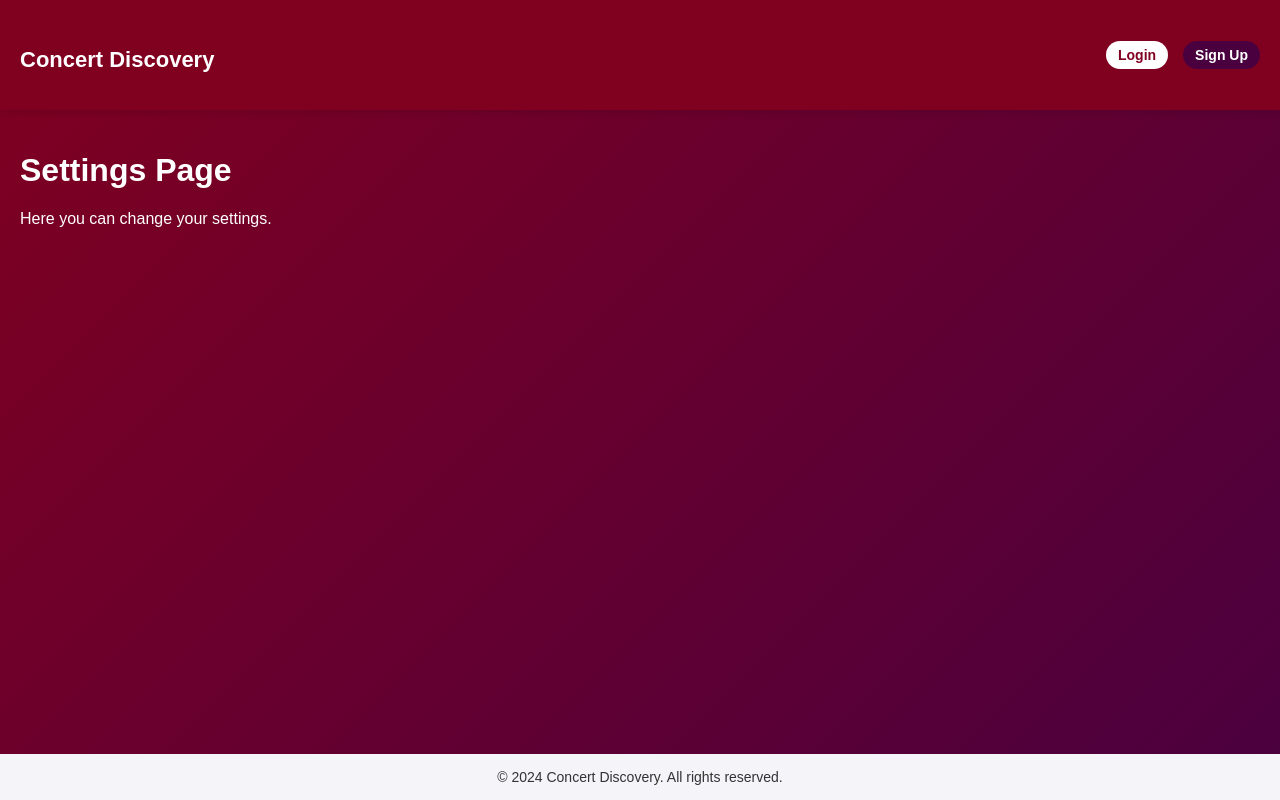
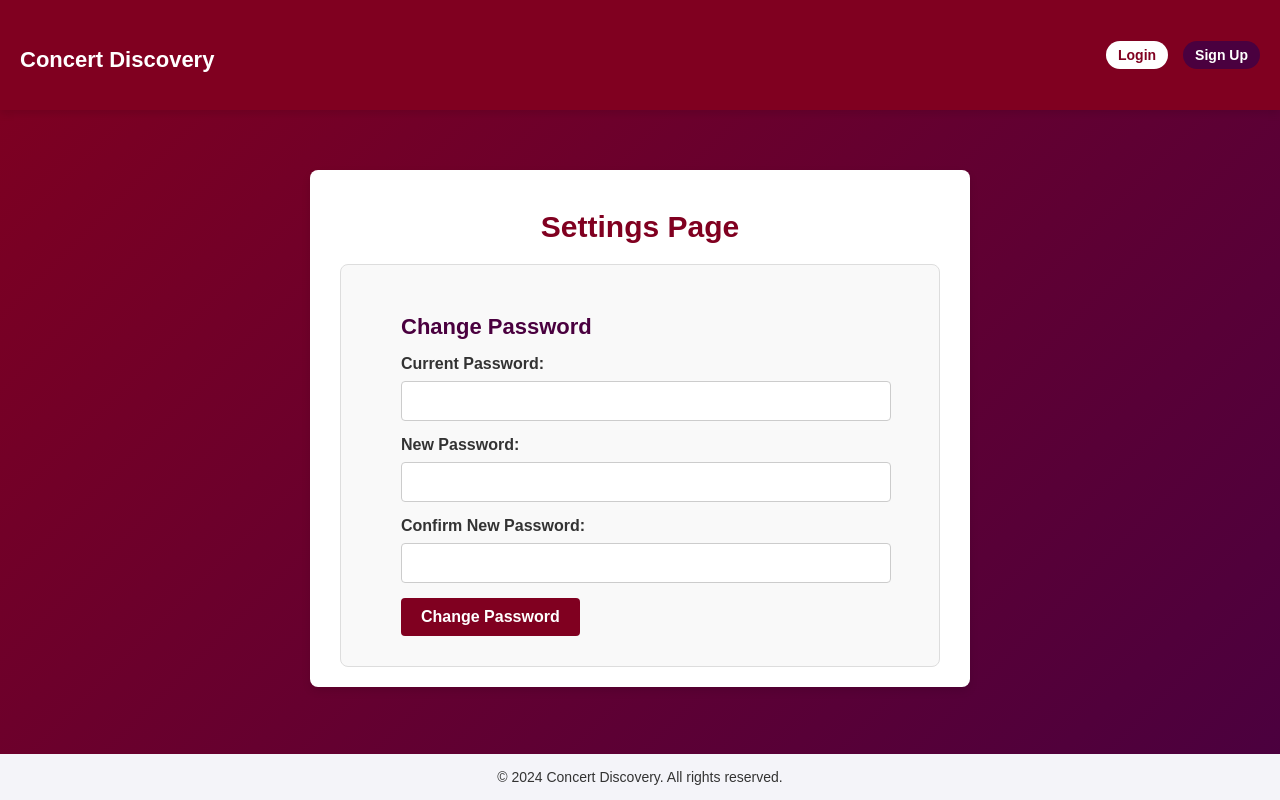
Before and after one commit to lucianmad/concertdiscoveryapp, a React (Vite) app: page /settings in a window 1280 px wide. Built offline with nearby package versions, Linux system fonts and the light colour scheme.

Commit message:
Added change password form

```diff
--- /dev/null
+++ b/src/assets/styles/Settings.css
@@ -0,0 +1,100 @@
+/* Container for settings */
+.settings-container {
+    padding: 20px 30px;
+    max-width: 600px;
+    margin: 40px auto;
+    background-color: #fff;
+    border-radius: 8px;
+    box-shadow: 0 4px 8px rgba(0, 0, 0, 0.1);
+}
+
+/* Headings */
+.settings-container h1 {
+    font-size: 30px;
+    color: #800020;
+    text-align: center;
+    margin-bottom: 20px;
+}
+
+.settings-container h2 {
+    font-size: 22px;
+    color: #4a003f;
+    margin-bottom: 15px;
+}
+
+/* Form styles */
+.password-change-form {
+    margin-top: 20px;
+    padding: 30px 60px;
+    background-color: #f9f9f9;
+    border-radius: 8px;
+    border: 1px solid #ddd;
+}
+
+.form-group {
+    margin-bottom: 15px;
+}
+
+.form-group label {
+    display: block;
+    margin-bottom: 8px;
+    font-weight: bold;
+    color: #333;
+}
+
+.form-group input {
+    width: 100%;
+    padding: 10px 0;
+    padding-left: 10px;
+    font-size: 16px;
+    color: #333;
+    border: 1px solid #ccc;
+    border-radius: 4px;
+    transition: border-color 0.3s ease, box-shadow 0.3s ease;
+}
+
+.form-group input:focus {
+    border-color: #800020;
+    box-shadow: 0 0 4px rgba(128, 0, 32, 0.3);
+    outline: none;
+}
+
+/* Button styles */
+.btn-change-password {
+    display: inline-block;
+    padding: 10px 20px;
+    font-size: 16px;
+    font-weight: bold;
+    color: white;
+    background-color: #800020;
+    border: none;
+    border-radius: 4px;
+    cursor: pointer;
+    transition: background-color 0.3s ease, transform 0.2s ease;
+}
+
+.btn-change-password:hover {
+    background-color: #4a003f;
+    transform: scale(1.05);
+}
+
+/* Feedback message */
+.form-message {
+    margin-top: 15px;
+    font-size: 14px;
+    color: #800020;
+    font-weight: bold;
+    text-align: center;
+}
+
+/* Responsive design */
+@media (max-width: 768px) {
+    .settings-container {
+        padding: 15px;
+    }
+
+    .btn-change-password {
+        width: 100%;
+        text-align: center;
+    }
+}
--- a/src/components/Settings.jsx
+++ b/src/components/Settings.jsx
@@ -1,10 +1,95 @@
-import React from 'react';
+import React, { useState } from 'react';
+import { getAuth, updatePassword, EmailAuthProvider, reauthenticateWithCredential } from 'firebase/auth';
+import '../assets/styles/Settings.css'
 
 const Settings = () => {
+    const [currentPassword, setCurrentPassword] = useState('');
+    const [newPassword, setNewPassword] = useState('');
+    const [confirmPassword, setConfirmPassword] = useState('');
+    const [message, setMessage] = useState('');
+    const auth = getAuth();
+
+    const handlePasswordChange = async (e) => {
+        e.preventDefault();
+
+        if (newPassword.length < 8) {
+            setMessage('New password must be 8 characters or longer.');
+            return;
+        }
+
+        if (newPassword !== confirmPassword) {
+            setMessage('New password and confirmation don’t match.');
+            return;
+        }
+
+        const user = auth.currentUser;
+
+        if (user) {
+            try {
+                const credential = EmailAuthProvider.credential(user.email, currentPassword);
+                await reauthenticateWithCredential(user, credential);
+
+                await updatePassword(user, newPassword);
+                setMessage('Password changed successfully!');
+            } catch (error) {
+                console.error('Error:', error);
+                if (error.code === 'auth/wrong-password' || error.code === 'auth/invalid-credential') {
+                    setMessage('Current password is incorrect.');
+                } else if (error.code === 'auth/too-many-requests') {
+                    setMessage('Too many failed attempts. Please try again later.');
+                } else {
+                    setMessage('Failed to update password. Please try again.');
+                }
+            }
+        } else {
+            setMessage('No user is currently signed in.');
+        }
+    };
+
     return (
-        <div>
+        <div className="settings-container">
             <h1>Settings Page</h1>
-            <p>Here you can change your settings.</p>
+
+            <div className="password-change-form">
+                <h2>Change Password</h2>
+                <form onSubmit={handlePasswordChange}>
+                    <div className="form-group">
+                        <label htmlFor="currentPassword">Current Password:</label>
+                        <input
+                            type="password"
+                            id="currentPassword"
+                            value={currentPassword}
+                            onChange={(e) => setCurrentPassword(e.target.value)}
+                            required
+                        />
+                    </div>
+
+                    <div className="form-group">
+                        <label htmlFor="newPassword">New Password:</label>
+                        <input
+                            type="password"
+                            id="newPassword"
+                            value={newPassword}
+                            onChange={(e) => setNewPassword(e.target.value)}
+                            required
+                        />
+                    </div>
+
+                    <div className="form-group">
+                        <label htmlFor="confirmPassword">Confirm New Password:</label>
+                        <input
+                            type="password"
+                            id="confirmPassword"
+                            value={confirmPassword}
+                            onChange={(e) => setConfirmPassword(e.target.value)}
+                            required
+                        />
+                    </div>
+
+                    <button type="submit" className="btn-change-password">Change Password</button>
+                </form>
+                {message && <p className="form-message">{message}</p>}
+            </div>
         </div>
     );
 };
```
